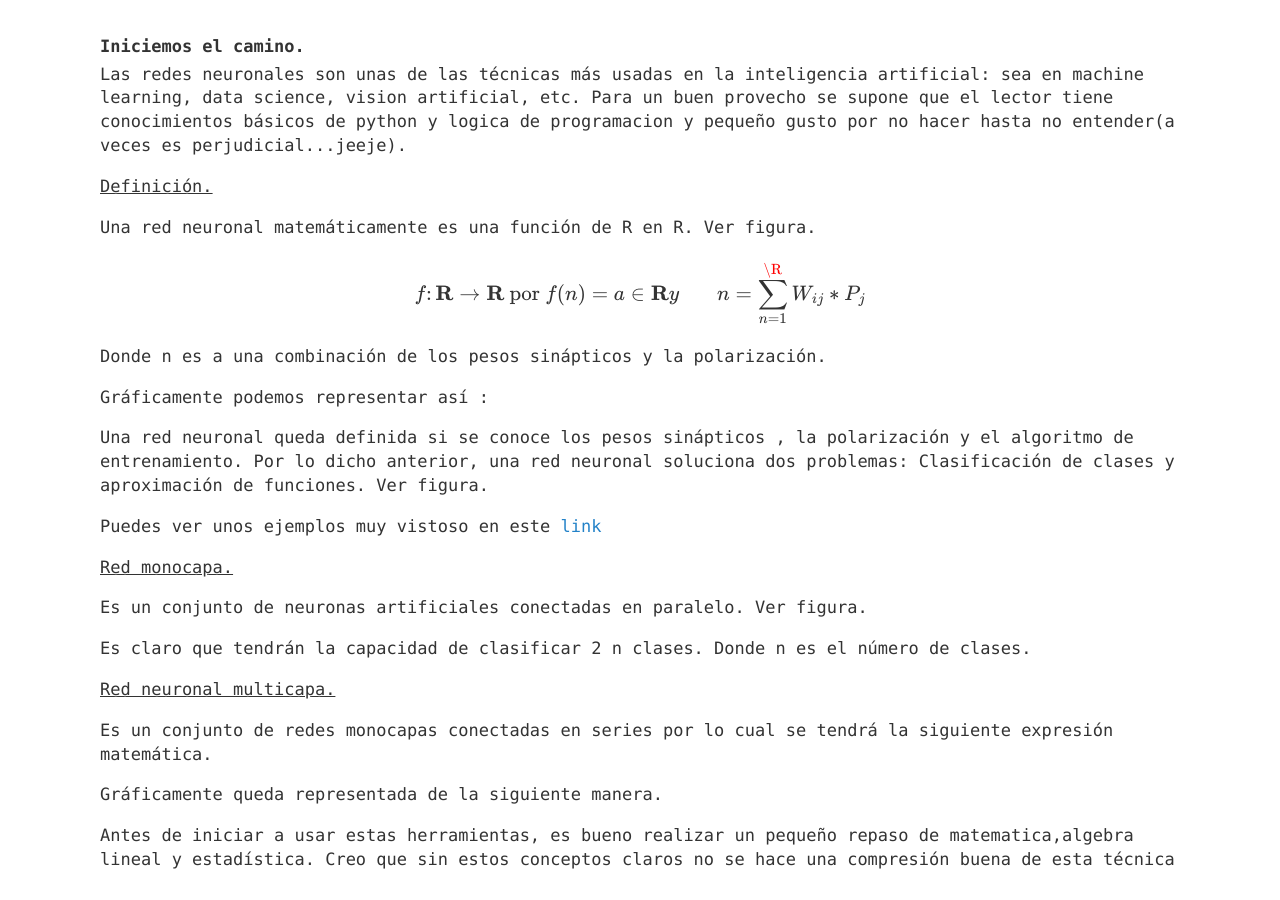
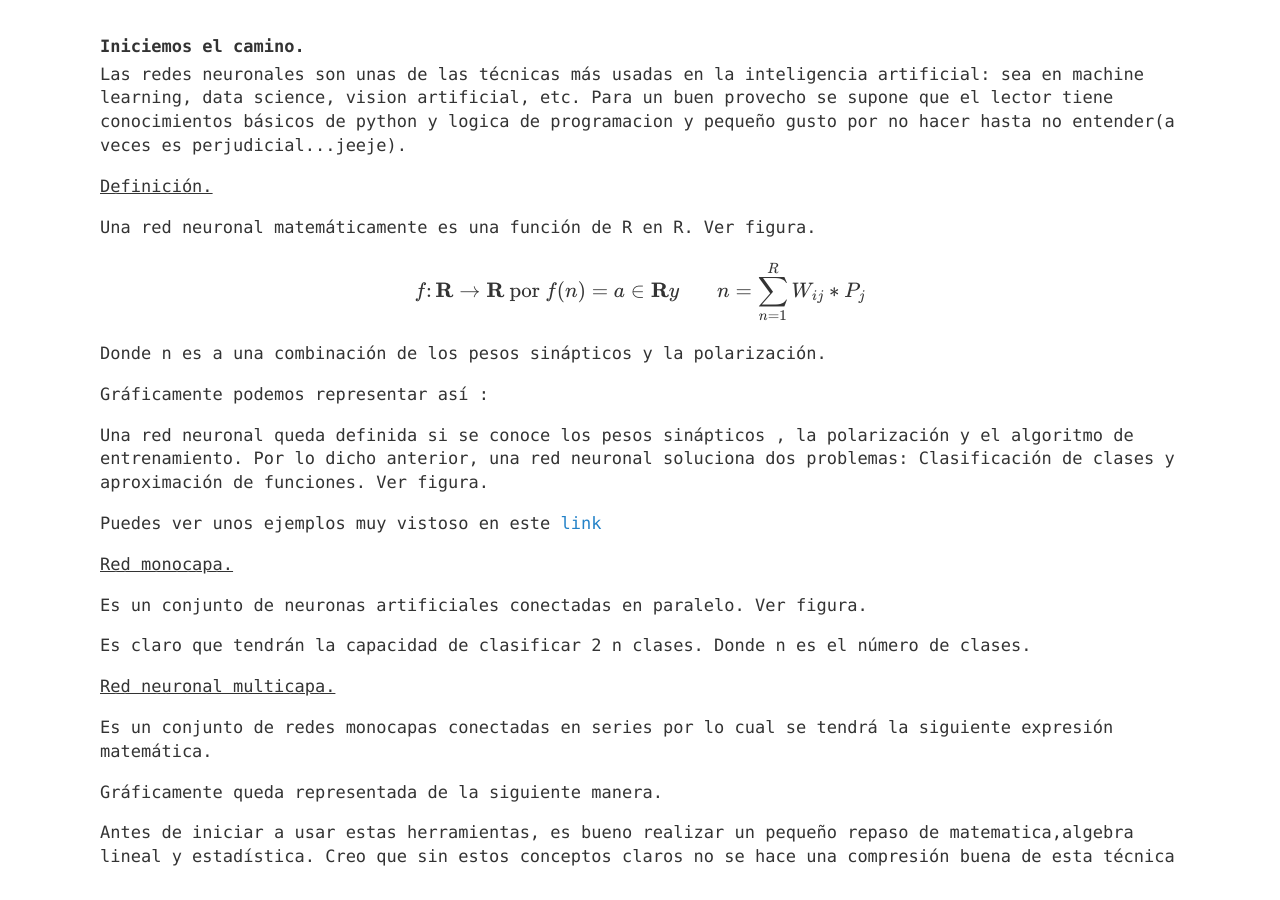
Before and after one commit to YuriAlberto/YuriAlberto.gitgub.io, a Jekyll site: the page built from _posts/2017-06-3-introduccion-a-redes-neuronales.html, in a window 1280 px wide and 900 px high, scrolled down 314 px. Built offline with Jekyll 4.4.1, drawn with Linux system fonts in a browser that asks for light colours; formulas are drawn with MathJax 3; comment, search, counter and statistics services are not loaded.

Commit message:
Update 2017-06-3-introduccion-a-redes-neuronales.html

```diff
--- a/_posts/2017-06-3-introduccion-a-redes-neuronales.html
+++ b/_posts/2017-06-3-introduccion-a-redes-neuronales.html
@@ -41,7 +41,7 @@ Para un buen provecho se supone que el lector tiene conocimientos básicos de py
  Una red neuronal matemáticamente es una función de R en R. Ver figura.
 </p>
 \[
-  f\colon\RR\to\RR \hbox{ por } f(n)= a\in\RR  y \hspace{1cm}  n= \sum_{n=1}^ \R W_{ij}*P_{j} \]
+  f\colon\RR\to\RR \hbox{ por } f(n)= a\in\RR  y \hspace{1cm}  n= \sum_{n=1}^R W_{ij}*P_{j} \]
 Donde n es a una combinación de los pesos sinápticos y  la polarización.
 <p>
  Gráficamente podemos representar así :
```
